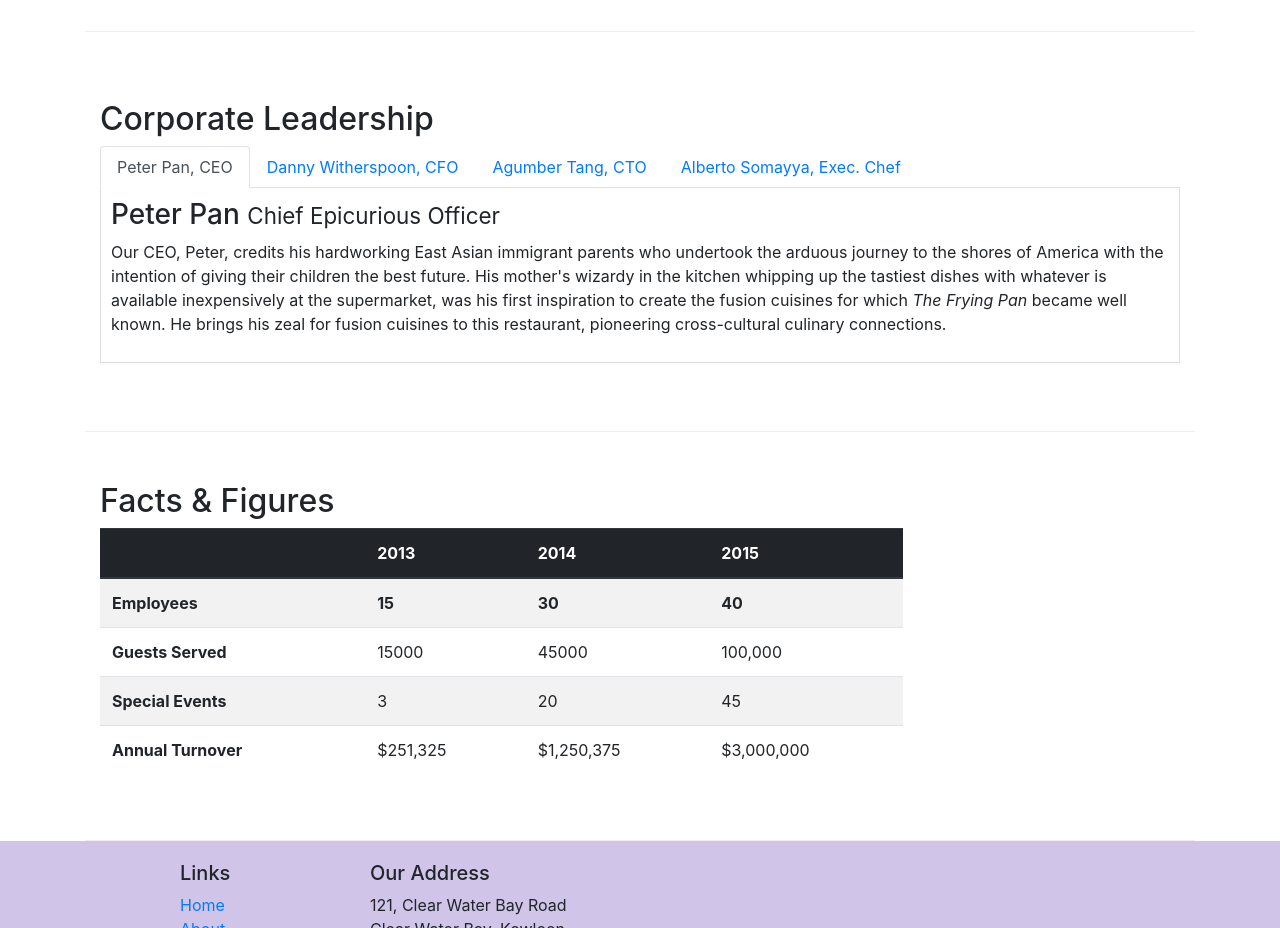
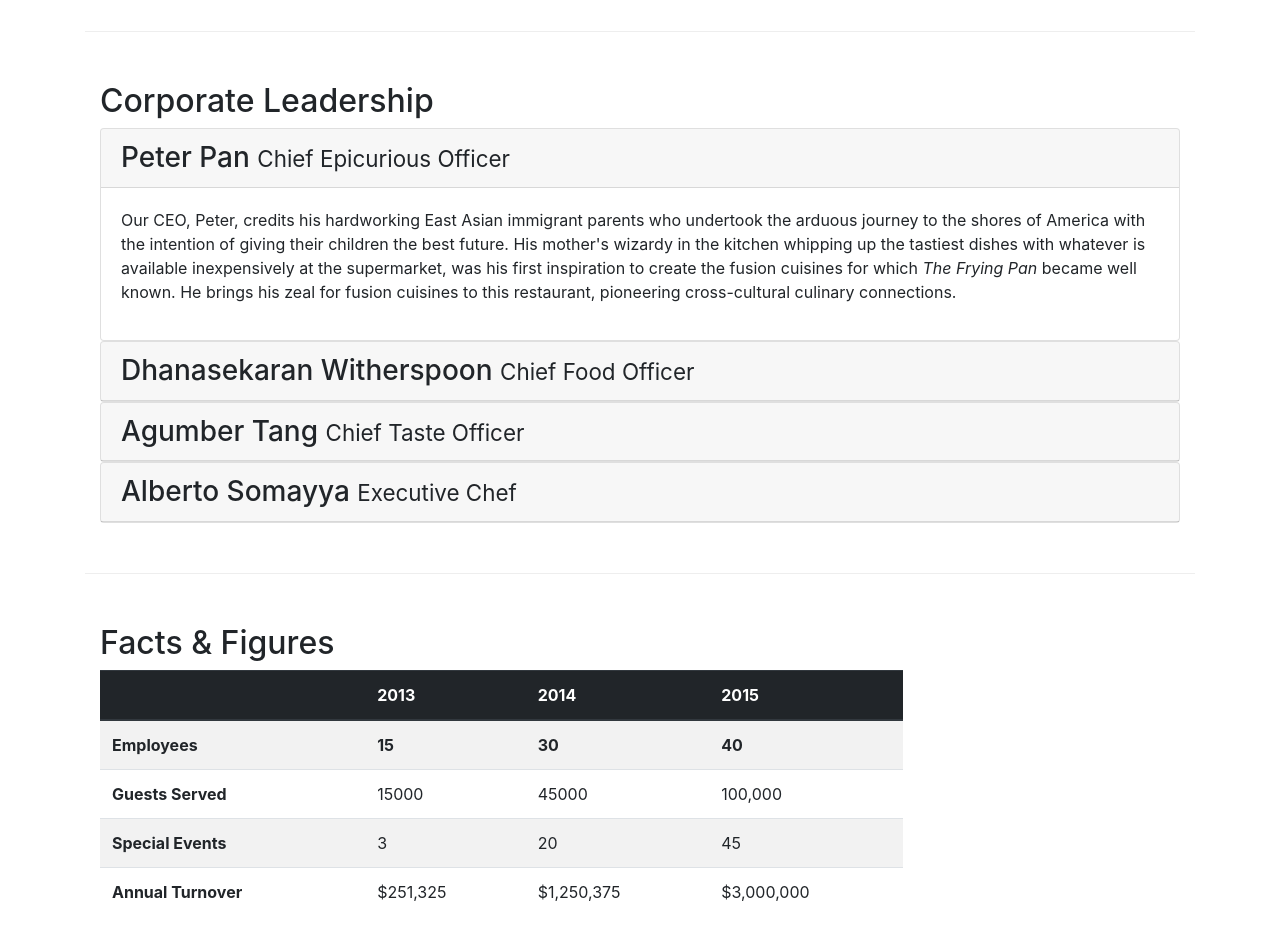
Before and after one commit to QuantumBits1/bootstrap-intro, a website: page aboutus.html in a window 1280 px wide. Shown: the part 940-1868 px from the top of the page. Drawn offline with nearby package versions, Linux system fonts and the light colour scheme.

Commit message:
implement accordion

```diff
--- a/aboutus.html
+++ b/aboutus.html
@@ -96,42 +96,67 @@
             <div class="col-12 col-sm-12"><!-- should be col -->
                 <h2>Corporate Leadership</h2>
 
-                <ul class="nav nav-tabs">
-                    <li class="nav-item">
-                        <a class="nav-link active" href="#peter"
-                            role="tab" data-toggle="tab">Peter Pan, CEO</a>
-                    </li>
-                    <li class="nav-item">
-                        <a class="nav-link" href="#danny"
-                            role="tab" data-toggle="tab">Danny Witherspoon, CFO</a>
-                    </li>
-                    <li class="nav-item">
-                        <a class="nav-link" href="#agumbe"
-                            role="tab" data-toggle="tab">Agumber Tang, CTO</a>
-                    </li>
-                    <li class="nav-item">
-                        <a class="nav-link" href="#alberto"
-                            role="tab" data-toggle="tab">Alberto Somayya, Exec. Chef</a>
-                    </li>
-                </ul>
+                <div id="accordion">
+                    <div class="card">
+                        <div class="card-header" role="tab" id="peterhead">
+                            <h3 class="mb-0">
+                                <a data-toggle="collapse" data-target="#peter">
+                                    Peter Pan <small>Chief Epicurious Officer</small>
+                                </a>
+                            </h3>
+                        </div>
+                        <div class="collapse show" id="peter" data-parent="#accordion">
+                            <div class="card-body">
+                                <p class="d-none d-sm-block">Our CEO, Peter, credits his hardworking East Asian immigrant parents who undertook the arduous journey to the shores of America with the intention of giving their children the best future. His mother's wizardy in the kitchen whipping up the tastiest dishes with whatever is available inexpensively at the supermarket, was his first inspiration to create the fusion cuisines for which <em>The Frying Pan</em> became well known. He brings his zeal for fusion cuisines to this restaurant, pioneering cross-cultural culinary connections.</p>
+                            </div>
+                        </div>
+                    </div>
 
-                <div class="tab-content">
-                    <div role="tabpanel" class="tab-pane fade show active" id="peter">
-                        <h3>Peter Pan <small>Chief Epicurious Officer</small></h3>
-                        <p class="d-none d-sm-block">Our CEO, Peter, credits his hardworking East Asian immigrant parents who undertook the arduous journey to the shores of America with the intention of giving their children the best future. His mother's wizardy in the kitchen whipping up the tastiest dishes with whatever is available inexpensively at the supermarket, was his first inspiration to create the fusion cuisines for which <em>The Frying Pan</em> became well known. He brings his zeal for fusion cuisines to this restaurant, pioneering cross-cultural culinary connections.</p>
+                    <div class="card">
+                        <div class="card-header" role="tab" id="dannyhead">
+                            <h3 class="mb-0">
+                                <a data-toggle="collapse" data-target="#danny">
+                                    Dhanasekaran Witherspoon <small>Chief Food Officer</small>
+                                </a>
+                            </h3>
+                        </div>
+                        <div class="collapse" id="danny" data-parent="#accordion">
+                            <div class="card-body">
+                                <p class="d-none d-sm-block">Our CFO, Danny, as he is affectionately referred to by his colleagues, comes from a long established family tradition in farming and produce. His experiences growing up on a farm in the Australian outback gave him great appreciation for varieties of food sources. As he puts it in his own words, <em>Everything that runs, wins, and everything that stays, pays!</em></p>
+                            </div>
+                        </div>
                     </div>
-                    <div role="tabpanel" class="tab-pane fade" id="danny">
-                        <h3>Dhanasekaran Witherspoon <small>Chief Food Officer</small></h3>
-                        <p class="d-none d-sm-block">Our CFO, Danny, as he is affectionately referred to by his colleagues, comes from a long established family tradition in farming and produce. His experiences growing up on a farm in the Australian outback gave him great appreciation for varieties of food sources. As he puts it in his own words, <em>Everything that runs, wins, and everything that stays, pays!</em></p>
+
+                    <div class="card">
+                        <div class="card-header" role="tab" id="agumbehead">
+                            <h3 class="mb-0">
+                                <a data-toggle="collapse" data-target="#agumbe">
+                                    Agumber Tang <small>Chief Taste Officer</small>
+                                </a>
+                            </h3>
+                        </div>
+                        <div class="collapse" id="agumbe" data-parent="#accordion">
+                            <div class="card-body">
+                                <p class="d-none d-sm-block">Blessed with the most discerning gustatory sense, Agumbe, our CTO, personally ensures that every dish that we serve meets his exacting tastes. Our chefs dread the tongue lashing that ensues if their dish does not meet his exacting standards. He lives by his motto, <em>You click only if you survive my lick.</em></p>
+                            </div>
+                        </div>
                     </div>
-                    <div role="tabpanel" class="tab-pane fade" id="agumbe">
-                        <h3>Agumbe Tang <small>Chief Taste Officer</small></h3>
-                        <p class="d-none d-sm-block">Blessed with the most discerning gustatory sense, Agumbe, our CTO, personally ensures that every dish that we serve meets his exacting tastes. Our chefs dread the tongue lashing that ensues if their dish does not meet his exacting standards. He lives by his motto, <em>You click only if you survive my lick.</em></p>
+
+                    <div class="card">
+                        <div class="card-header" role="tab" id="albertohead">
+                            <h3 class="mb-0">
+                                <a data-toggle="collapse" data-target="#alberto">
+                                    Alberto Somayya <small>Executive Chef</small>
+                                </a>
+                            </h3>
+                        </div>
+                        <div class="collapse" id="alberto" data-parent="#accordion">
+                            <div class="card-body">
+                                <p class="d-none d-sm-block">Blessed with the most discerning gustatory sense, Agumbe, our CTO, personally ensures that every dish that we serve meets his exacting tastes. Our chefs dread the tongue lashing that ensues if their dish does not meet his exacting standards. He lives by his motto, <em>You click only if you survive my lick.</em></p>
+                            </div>
+                        </div>
                     </div>
-                    <div role="tabpanel" class="tab-pane fade" id="alberto">
-                        <h3>Alberto Somayya <small>Executive Chef</small></h3>
-                        <p class="d-none d-sm-block">Award winning three-star Michelin chef with wide International experience having worked closely with whos-who in the culinary world, he specializes in creating mouthwatering Indo-Italian fusion experiences. He says, <em>Put together the cuisines from the two craziest cultures, and you get a winning hit! Amma Mia!</em></p>
-                    </div>
+
                 </div>
             </div>
        </div>
```
